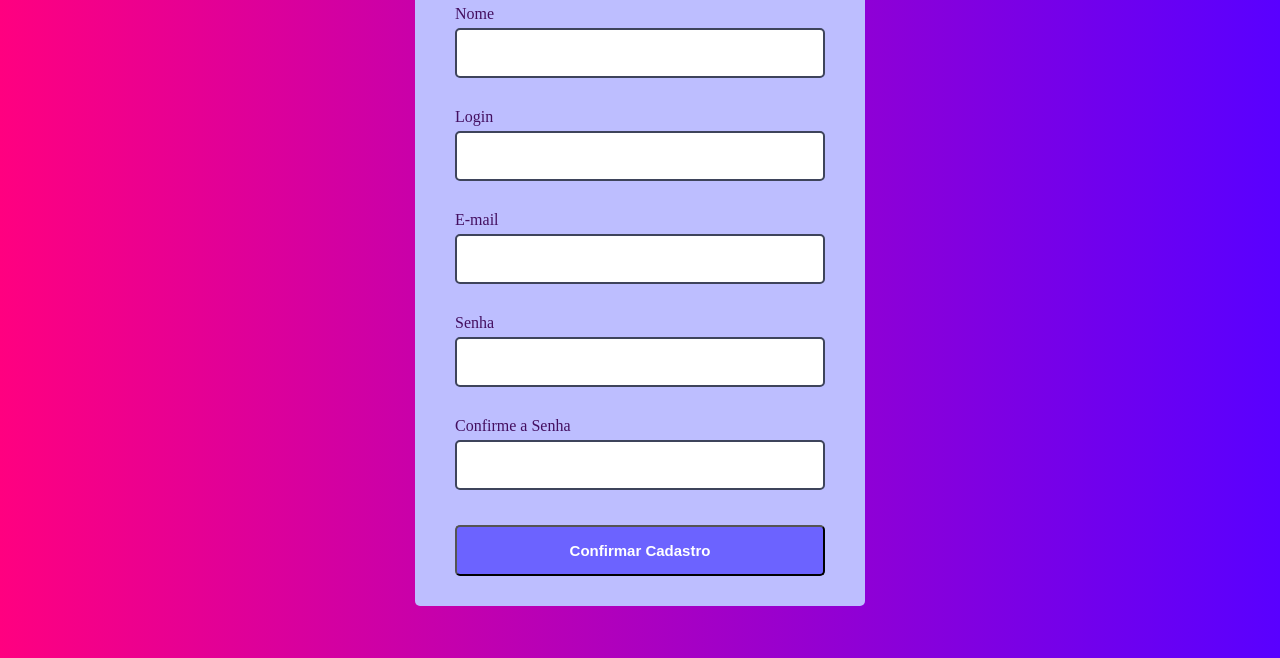
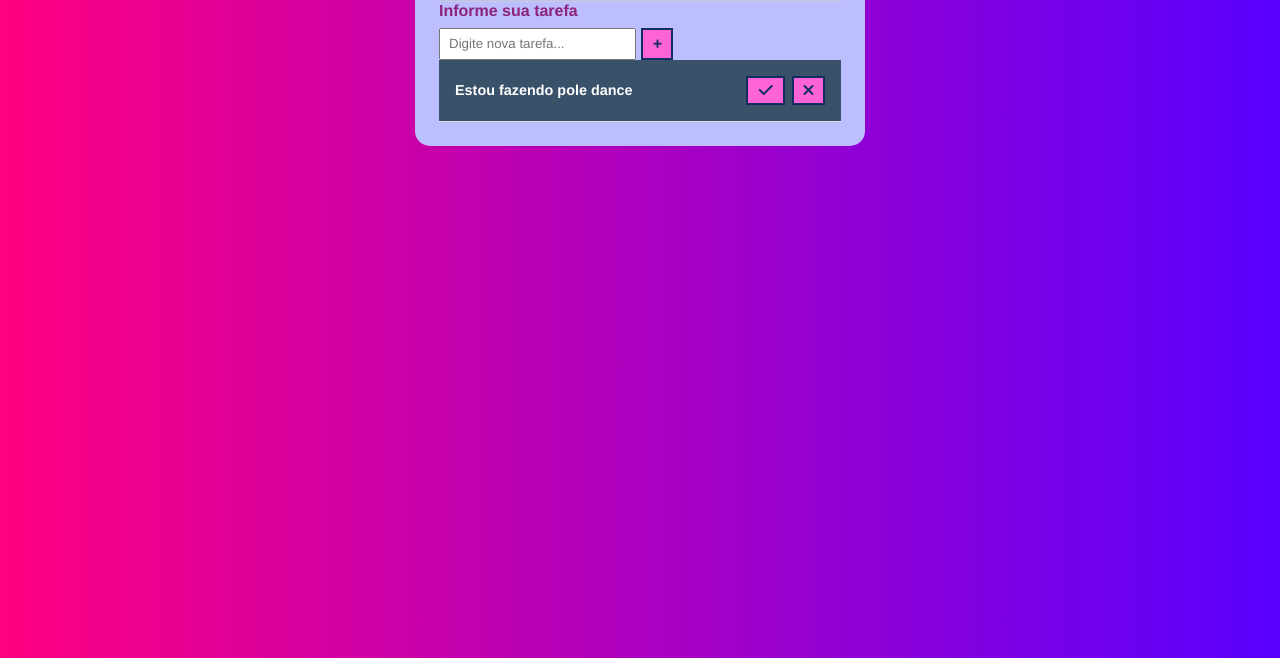
Before and after one commit to vitoriabarbosa13/TO_DO_LIST, a plain HTML site: page todolist.html in a window 1280 px wide. Shown: the part 142-800 px from the top of the page. Drawn offline with Linux system fonts and the light colour scheme.

Commit message:
atualizando

```diff
--- a/todolist.html
+++ b/todolist.html
@@ -1,217 +1,167 @@
-<!DOCTYPE html>
+<<!DOCTYPE html>
 <html lang="en">
-
 <head>
     <meta charset="UTF-8">
     <meta http-equiv="X-UA-Compatible" content="IE=edge">
     <meta name="viewport" content="width=device-width, initial-scale=1.0">
-    <title>Cadastro</title>
+    <title>To Do List</title>
     <style>
         * {
-            margin: 0;
-            padding: 0;
+            padding: 0px;
+            margin: 0px;
+            font-family: 'Franklin Gothic Medium', 'Arial Narrow', Arial, sans-serif;
+            ;
+            color: rgb(139, 36, 122);
             box-sizing: border-box;
         }
 
         body {
-            background-image: linear-gradient(to right, rgb(255, 0, 128), rgb(89, 0, 255));;
-            display: flex;
-            font-family: Poppins;
-            align-items: center;
-            justify-content: center;
-            min-height: 100vh;
-
-            border: 0;
+            background-image: linear-gradient(to right, rgb(255, 0, 128), rgb(89, 0, 255));
         }
 
-        .container {
-            background-color: #bdbeff;
-            border-radius: 5px;
-            width: 450px;
-            max-width: 100%;
+        button {
+            background-color: #ff64d6;
+            color: rgb(25, 12, 48);
+            border: 2px solid #102f5e;
+            padding: .3rem .6rem;
+            font-size: 1rem;
+            cursor: pointer;
+            justify-content: center;
+            align-items: center;
+            transition: .4s;
         }
 
-        .header {
-            padding: 30px 40px;
+        button:hover {
+            background-color: #440f60;
+
         }
 
-        .header h2 {
-            font-weight: 600;
-            color: #440f60;
-            font-size: 30px;
+        button:hover>i {
+            color: #fff;
+
         }
 
-        .form {
-            padding: 0 40px 30px;
+        button i {
+            color: #102f5e;
+            font-weight: bold;
+            pointer-events: none;
+        }
+
+        input,
+        select {
+            padding: .25rem .5rem;
+
+        }
+
+        .todo-container {
+            max-width: 450px;
+            margin: 3rem auto;
+            background-color: #bdbeff;
+            padding: 1.5rem;
+            border-radius: 15px;
+
+        }
+
+        .todo-container header {
+            text-align: center;
+            padding: 0 1rem 1rem;
+            border-bottom: 1px solid #ccc;
+        }
+
+        #todo-form p {
+            margin-bottom: .5rem;
+            font-weight: bold;
         }
 
         .form-control {
-            margin-bottom: 10px;
-            padding-bottom: 20px;
-            position: relative;
-        }
-
-        .form-control label {
-            display: inline-block;
-            margin-bottom: 5px;
-            color: #440f60;
+            display: flex;
         }
 
         .form-control input {
-            border: 2px solid #3E445B;
-            border-radius: 5px;
-            outline: 0;
-
-            display: block;
-
-            font-size: 14px;
-
-            width: 100%;
-            padding: 15px;
+            margin-right: 0.3rem;
         }
 
-        .form-control.success input {
-            border: 3px solid #4ECA64;
+        .todo {
+            display: flex;
+            justify-content: space-around;
+            align-items: center;
+            padding: 1rem;
+            border-bottom: 1px solid #ddd;
+            background-color: #395169;
+            transition: .3s;
         }
 
-        .form-control.error input {
-            border: 3px solid #DB5A5A;
+        .todo h3 {
+            flex: 1;
+            font-size: .9rem;
+            color: #fff;
         }
 
-        .form-control.error i.img-error {
-            visibility: visible;
-        }
-
-        .form-control.error small {
-            color: #DB5A5A;
-            visibility: visible;
-        }
-
-        .form-control small {
-            visibility: hidden;
-            position: absolute;
-            margin-top: 5px;
-            font-size: 14px;
-            color:#DB5A5A;
+        .todo button {
+            margin-left: .4rem;
 
         }
 
-        .form button {
-            background-color: #6C63FF;
-            border-radius: 5px;
-            color: #fff;
-            padding: 15px;
-            font-size: 15px;
-            font-weight: 600;
-            width: 100%;
-
-            margin-top: 5px;
-
-            cursor: pointer;
-        }
-
-        .form button:hover {
-            background-color: #584ff5;
-            transition: 0.3s;
-        }
-
-        .form-control.success input {
-            border: 3px solid #4ECA64
-        }
-
-        .form-control.error input{
-        border: 3px solid #DB5A5A;
-        }
-
-        .form-control.error small{
-            visibility: visible;
+        .feita {
+            text-decoration: line-through;
+            font-style: italic;
         }
     </style>
+    <link rel="stylesheet" href="https://cdnjs.cloudflare.com/ajax/libs/font-awesome/6.2.0/css/all.min.css"
+        integrity="sha512-xh6O/CkQoPOWDdYTDqeRdPCVd1SpvCA9XXcUnZS2FmJNp1coAFzvtCN9BmamE+4aHK8yyUHUSCcJHgXloTyT2A=="
+        crossorigin="anonymous" referrerpolicy="no-referrer" />
 </head>
 
 <body>
-    <div class="container">
-        <div class="header">
-            <h2>
-                Cadastro
-            </h2>
+    <div class="todo-container">
+        <header>
+            <h1> Lista de Tarefas</h1>
+        </header>
+        <form id="todo-form">
+            <p> Informe sua tarefa</p>
+            <div class="form-control">
+                <input type="text" id="lista" placeholder="Digite nova tarefa...">
+                <button type="button" onclick="addTarefa()">
+                    <i class="fa-thin fa-plus"></i>
+                </button>
+            </div>
+        </form>
+        <div id="todo-list">
+            <div class="todo" id="0">
+                <h3> Estou fazendo pole dance</h3>
+                <button class="finish-todo" onclick="finish(0)">
+                    <i class="fa-solid fa-check"></i>
+                </button>
+                <button class="remove-todo" onclick="remove(0)">
+                    <i class="fa-solid fa-xmark"></i>
+                </button>
+            </div>
         </div>
-        <form class="form" id="form">
-            <div class="form-control">
-                <label for="username">
-                    Nome
-                </label>
-                <input type="text" id="username">
-                <small> Mensagem Incorreta</small>
-            </div>
-            <div class="form-control">
-                <label for="login">
-                    Login
-                </label>
-                <input type="text" id="login">
-                <small> Mensagem Incorreta</small>
-            </div>
-            <div class="form-control">
-                <label for="email">
-                    E-mail
-                </label>
-                <input type="email" id="email">
-                <small> Mensagem Incorreta</small>
-            </div>
-            <div class="form-control">
-                <label for="password">
-                    Senha
-                </label>
-                <input type=password" id="password">
-                <small> Mensagem Incorreta</small>
-            </div>
-            <div class="form-control">
-                <label for="passwordt">
-                    Confirme a Senha
-                </label>
-                <input type="password" id="passwordt">
-                <small> Mensagem Incorreta</small>
-            </div>
-            <button type="submit"> Confirmar Cadastro</button>
-        </form>
     </div>
+
     <script>
-        const form = document.getElementById("form")
-        const username = document.getElementById("username")
-        const login = document.getElementById("login")
-        const email = document.getElementById("email")
-        const password = document.getElementById("password")
-        const passwordt = document.getElementById("passwordt")
+        function addTarefa() {
+            var tarefa = document.getElementById('lista').value;
 
-        form.addEventListener("submit", (e) => {
-            e.preventDefault()
+            var a = document.getElementById('todo-list').childNodes.length - 2
 
-            checkInputs()
-        })
+            var insert = "<div class='todo' id='"+a+"'><h3>"+ tarefa +"</h3>"
+            insert += "<button class='finish-todo' onclick='finish("+a+")'><i class='fa-solid fa-check'></i>"
+            insert += "</button><button class='remove-todo' onclick='remove("+a+")'><i class='fa-solid fa-xmark'></i>"
+            insert += "</button></div>"
 
-        function checkInputs() {
-            const usernameValue = username.value.trim()
-            const loginValue = login.value.trim()
-            const emailValue = email.value.trim()
-            const passwordValue = password.value.trim()
-            const passwordtValue = passwordt.value.trim()
-
-            if(usernameValue --- "") {
-
-
-                errorValidation(username, "Preencha esse campo")
-            } else {
-
-            }
-
-        }
-        function errorValidation(input, message) {
-            const formControl = input.parentElement;
-
-            formControl.className = "form control error"
+            document.getElementById('todo-list').innerHTML += insert;
         }
 
+        function finish(num) {
+            var tarefa = document.getElementById(num);
+            tarefa.children[0].classList.add('feita');
+        }
+
+        function remove(num) {
+            var tarefa = document.getElementById(num);
+            tarefa.style.display = 'none'
+        }
     </script>
 </body>
-
 </html>
```
Also changed, not shown: dadoscadastrados.html (added, +12 -0 lines).
